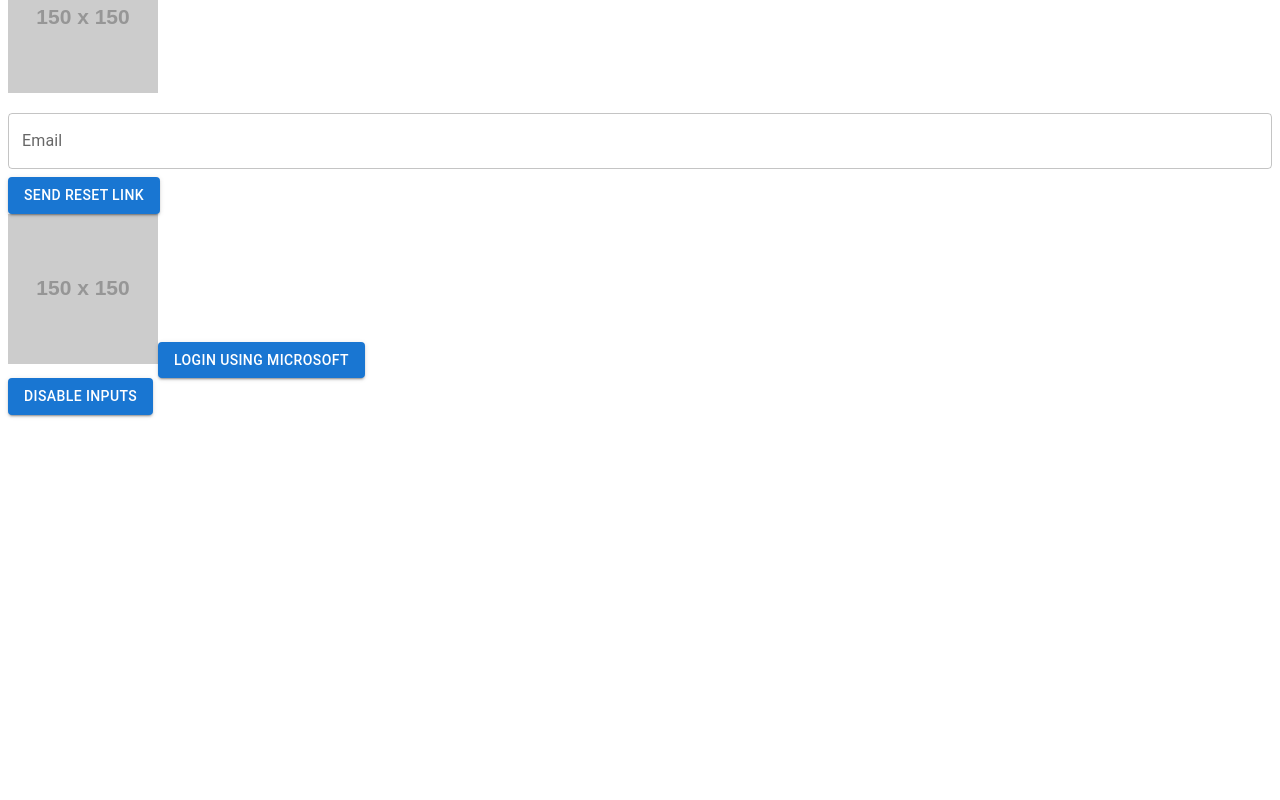
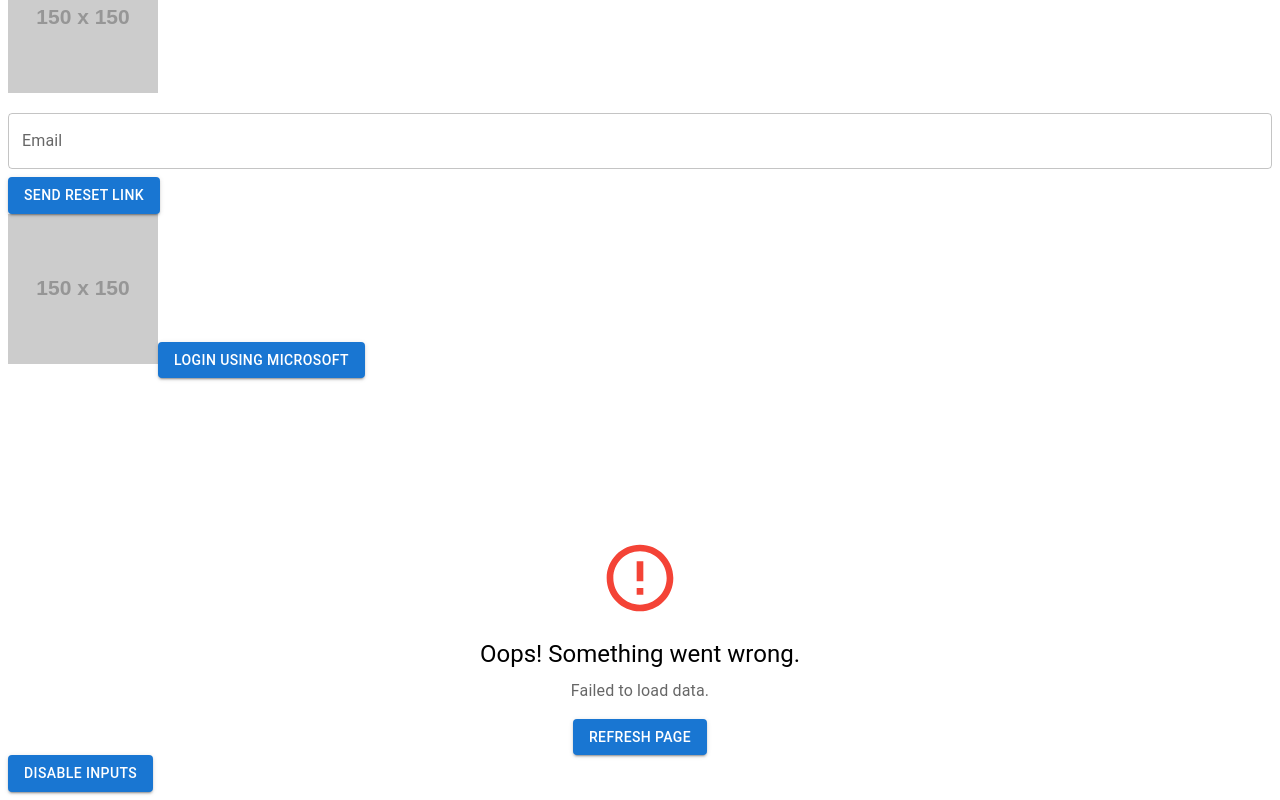
Before and after one commit to AntarikshPangea/pangea_ui_library, a React (Vite) app: page / in a window 1280 px wide. Shown: the part 782-1582 px from the top of the page. Before the commit the page ends 1205 px from the top, so only its background shows below. Built offline with nearby package versions, Linux system fonts and the light colour scheme; the HTML template or start-up script is replaced by a standard one.

Commit message:
add: error page

```diff
--- a/lib/page.ts
+++ b/lib/page.ts
@@ -1,3 +1,4 @@
 export { default as AuthPage } from './pages/AuthPage';
 export { default as OtpAuthPage } from './pages/OtpAuthPage';
 export { default as SsoAuthPage } from './pages/SsoAuthPage';
+export { default as ErrorPage } from './pages/ErrorPage';
--- /dev/null
+++ b/lib/pages/ErrorPage/index.tsx
@@ -0,0 +1,28 @@
+import React from 'react';
+import { Container, Typography } from '@mui/material';
+import ErrorOutlineIcon from '@mui/icons-material/ErrorOutline';
+import { Button } from 'pangea_ui_library';
+
+export interface ErrorPageProps {
+  errorMessage: string;
+  onRefresh: () => void;
+}
+
+const ErrorPage: React.FC<ErrorPageProps> = ({ errorMessage, onRefresh }) => {
+  return (
+    <Container maxWidth="sm" style={{ textAlign: 'center', marginTop: '20vh' }}>
+      <ErrorOutlineIcon sx={{ fontSize: '5rem', color: '#f44336' }} />
+      <Typography variant="h5" gutterBottom style={{ marginTop: '1rem' }}>
+        Oops! Something went wrong.
+      </Typography>
+      <Typography variant="body1" color="textSecondary" paragraph>
+        {errorMessage}
+      </Typography>
+      <Button variant="contained" color="primary" onClick={onRefresh}>
+        Refresh Page
+      </Button>
+    </Container>
+  );
+};
+
+export default ErrorPage;
--- a/src/App.tsx
+++ b/src/App.tsx
@@ -6,6 +6,7 @@ import OtpAuthPage, { IOtpAuthPageProps } from 'pangea_ui_library/pages/OtpAuthP
 import AuthPage, { IAuthPageProps } from 'pangea_ui_library/pages/AuthPage';
 import SsoAuthPage, { ISsoAuthPageProps } from 'pangea_ui_library/pages/SsoAuthPage';
 import { RadioOption } from 'pangea_ui_library/components/Radio';
+import ErrorPage from 'pangea_ui_library/pages/ErrorPage';
 
 const App: React.FC = () => {
   const [textFieldValue, setTextFieldValue] = useState('');
@@ -136,6 +137,11 @@ const App: React.FC = () => {
     { value: 'option3', label: 'Option 3' }
   ];
 
+  const handleRefresh = () => {
+    // Logic to refresh the page or reload data
+    window.location.reload();
+  };
+
   return (
     <div>
       <TextField label="Example Label" value={textFieldValue} onChange={handleTextFieldChange} errormsg={textFieldError} disabled={flag} />
@@ -174,6 +180,7 @@ const App: React.FC = () => {
       <OtpAuthPage {...otpAuthPageProps} />
       <AuthPage {...authPageProps} />
       <SsoAuthPage {...ssoAuthPageProps} />
+      <ErrorPage errorMessage="Failed to load data." onRefresh={handleRefresh} />
       <Button onClick={toggleFlag}>{flag ? 'Disable' : 'Enable'} Inputs</Button>
     </div>
   );
```
